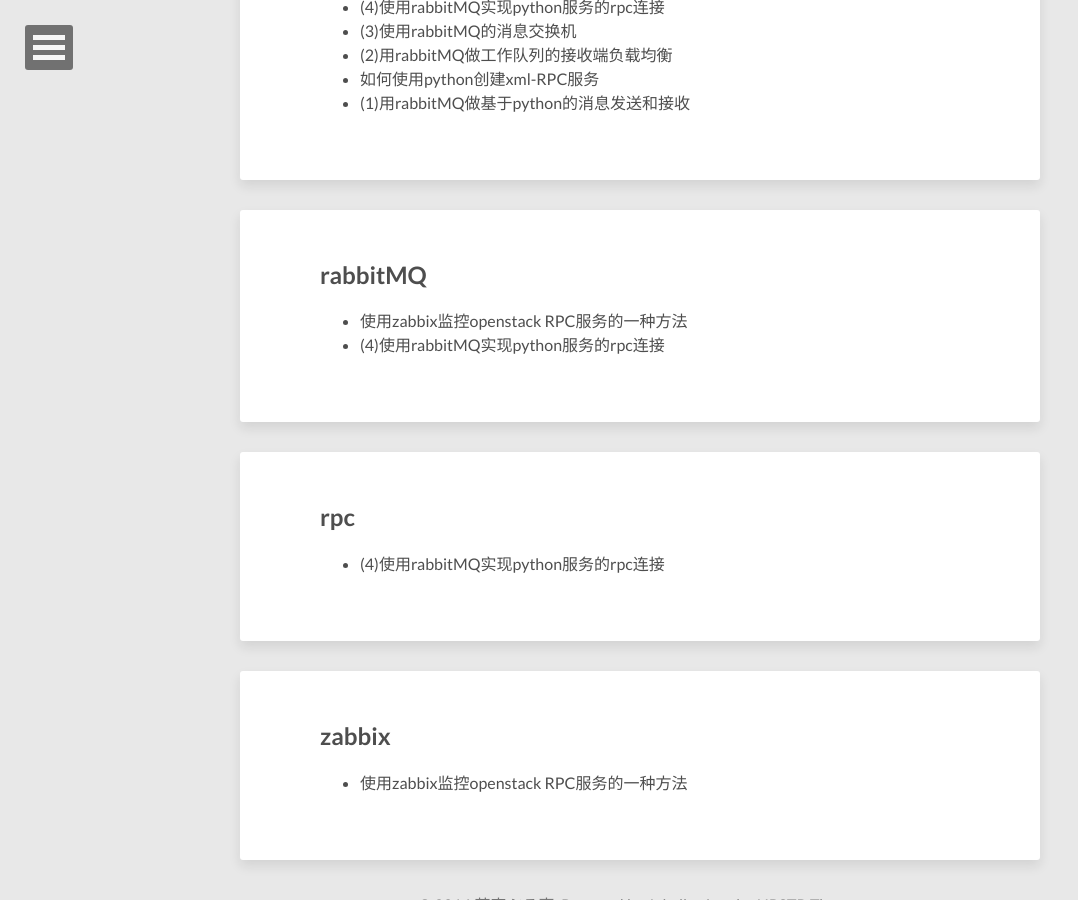
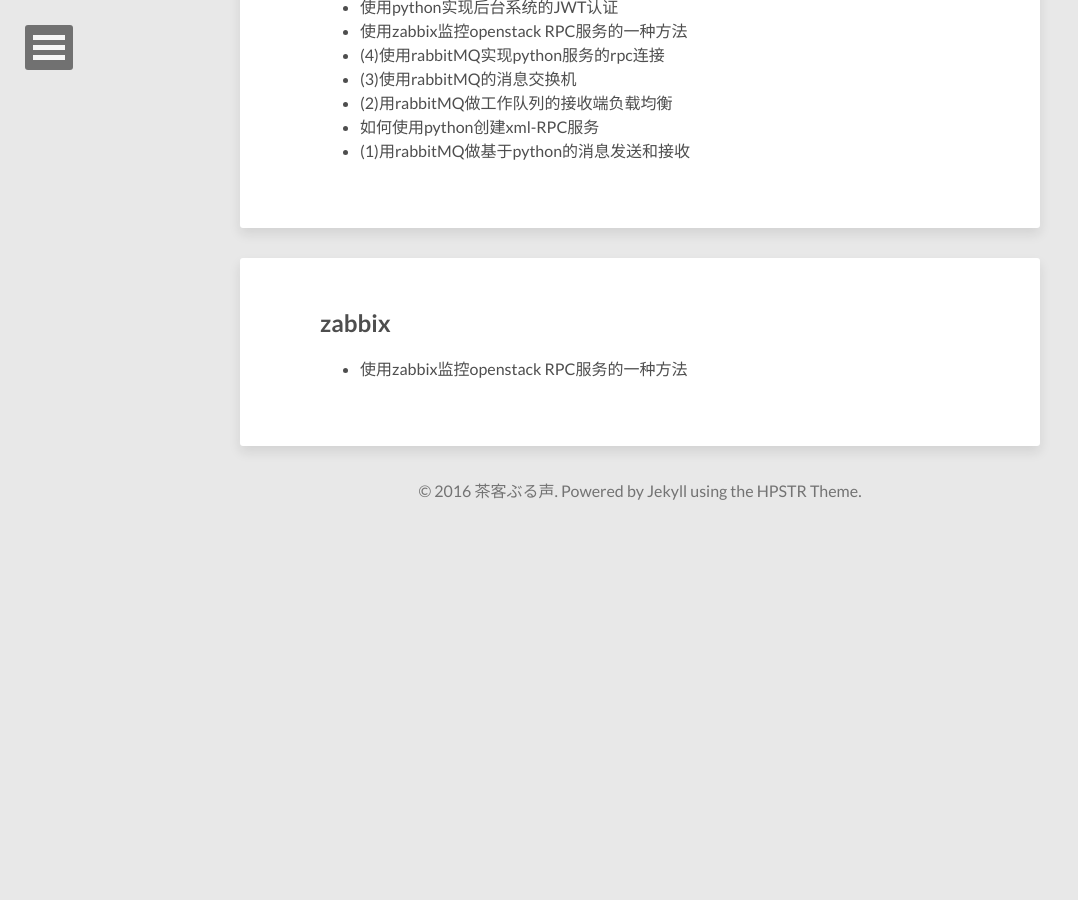
Before and after one commit to seethedoor/seethedoor.github.io, a Jekyll site: the page built from tags/index.html, in a window 1280 px wide and 900 px high, scrolled down 1397 px. Shown: the whole window, without its empty margins (0-1078 px from the left). Built offline with Jekyll 4.4.1, drawn with Linux system fonts in a browser that asks for light colours; nearby versions of some CDN libraries; after the commit the page ends 1931 px from its top, so only the background shows below that; some of the changed text lies outside the part shown.

Commit message:
modf tags

```diff
--- a/_posts/2016-06-02-how-to-rabbit-python-rpc.md
+++ b/_posts/2016-06-02-how-to-rabbit-python-rpc.md
@@ -3,7 +3,7 @@ layout: post
 title: (4)使用rabbitMQ实现python服务的rpc连接
 description: "使用rabbitMQ实现python服务的rpc连接"
 modified: 2016-6-2
-tags: [python, rabbitMQ, rpc]
+tags: [python, MQ]
 image:
   feature: abstract-3.jpg
   credit: dargadgetz
--- a/_posts/2016-06-13-optimize-zabbix-external-script.md
+++ b/_posts/2016-06-13-optimize-zabbix-external-script.md
@@ -3,7 +3,7 @@ layout: post
 title: 使用zabbix监控openstack RPC服务的一种方法
 description: "也可作为一个zabbix外部监控脚本优化的实例"
 modified: 2016-6-1
-tags: [python, zabbix, rabbitMQ]
+tags: [python, zabbix, MQ]
 image:
   feature: abstract-3.jpg
   credit: dargadgetz
```
